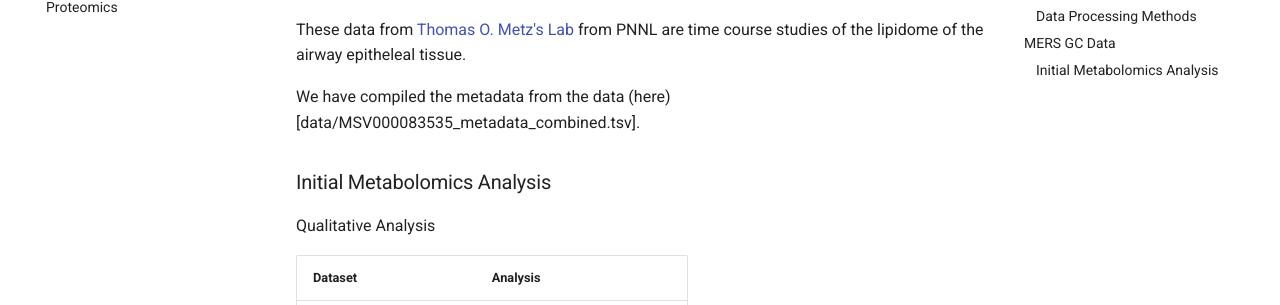
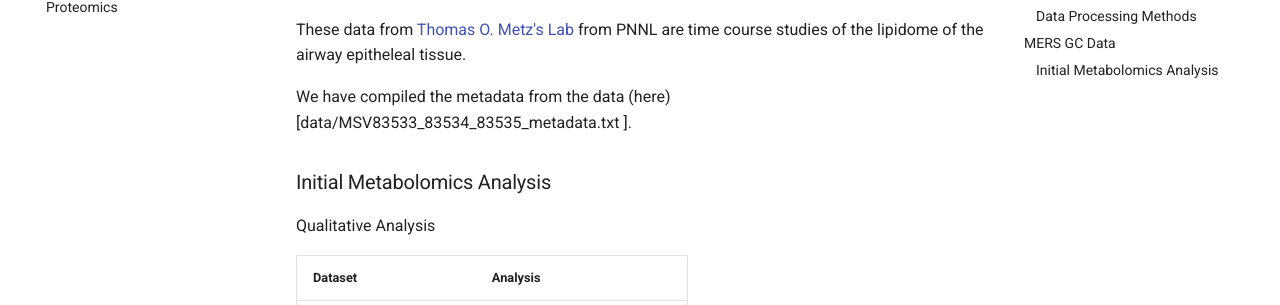
Before and after one commit to mwang87/MassSpec-Coronavirus-Project-Docs, an MkDocs documentation site: the page built from docs/metabolomics.md, in a window 1280 px wide and 900 px high, scrolled down 468 px. Shown: the part 173-478 px from the top of the window. Built offline with MkDocs 1.6.1 and Material for MkDocs 9.7.7, drawn with Linux system fonts in a browser that asks for light colours.

Commit message:
Updating metadata for lipidomics

```diff
--- a/docs/metabolomics.md
+++ b/docs/metabolomics.md
@@ -16,7 +16,7 @@ The raw lipidomics data as a start can be found in MassIVE:
 
 These data from [Thomas O. Metz's Lab](https://www.pnnl.gov/science/staff/staff_info.asp?staff_num=5876) from PNNL are time course studies of the lipidome of the airway epitheleal tissue.
 
-We have compiled the metadata from the data (here)[data/MSV000083535_metadata_combined.tsv].
+We have compiled the metadata from the data (here)[data/MSV83533_83534_83535_metadata.txt	].
 
 ### Initial Metabolomics Analysis
 
```
